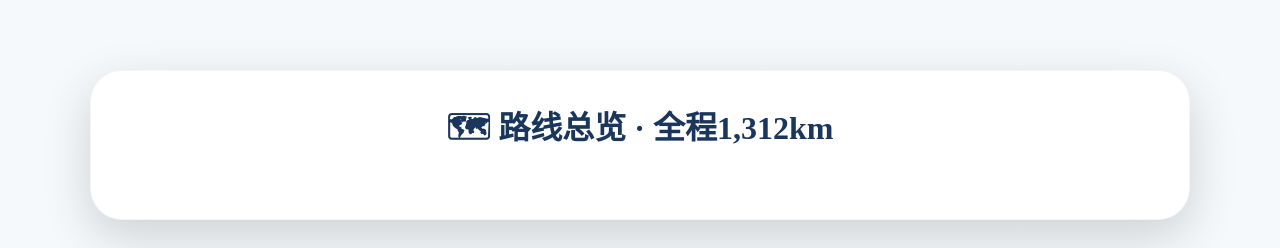
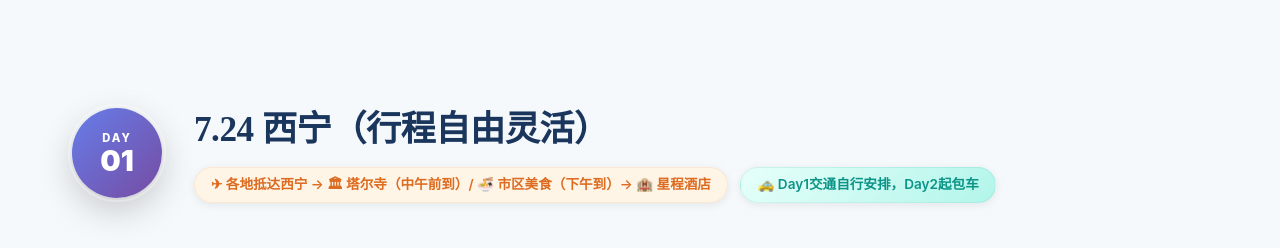
Before and after one commit to mojiu-tj/qinghai-travel, a plain HTML site: page index.html in a window 1280 px wide. Shown: the part 2437-2685 px from the top of the page. Drawn offline with Linux system fonts and the light colour scheme; grey boxes are pictures that could not be loaded.

Commit message:
Remove route overview section

```diff
--- a/index.html
+++ b/index.html
@@ -1378,7 +1378,6 @@ body { overflow-x: visible !important; }
   <div class="nav-inner">
     <a href="#overview" class="nav-item">行程总览</a>
     <a href="#tips" class="nav-item">行前准备</a>
-    <a href="#route" class="nav-item">路线总览</a>
     <a href="#day1" class="nav-item day1">Day1 西宁</a>
     <a href="#day2" class="nav-item day2">Day2 青海湖→德令哈</a>
     <a href="#day3" class="nav-item day3">Day3 德令哈→敦煌</a>
@@ -1520,11 +1519,6 @@ body { overflow-x: visible !important; }
   </div>
 </section>
 
-<!-- ===== ROUTE OVERVIEW MAP ===== -->
-<section class="route-map" id="route" style="padding: 2rem 1rem;">
-  <h3>🗺 路线总览 · 全程1,312km</h3>
-
-</section>
 <!-- ===== DAY 1 ===== -->
 <section class="day-section day1" id="day1">
   <div class="day-header">
```
